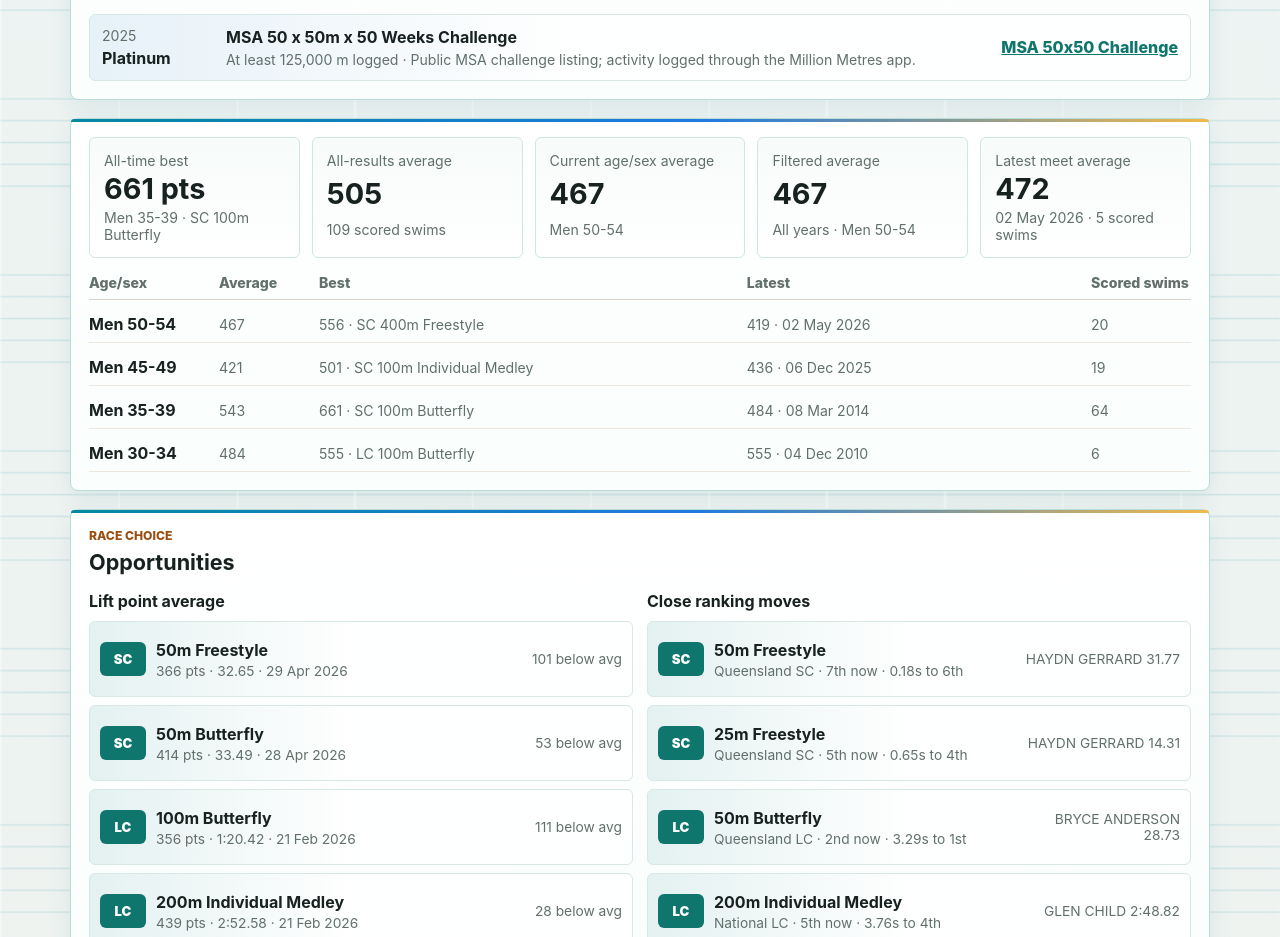
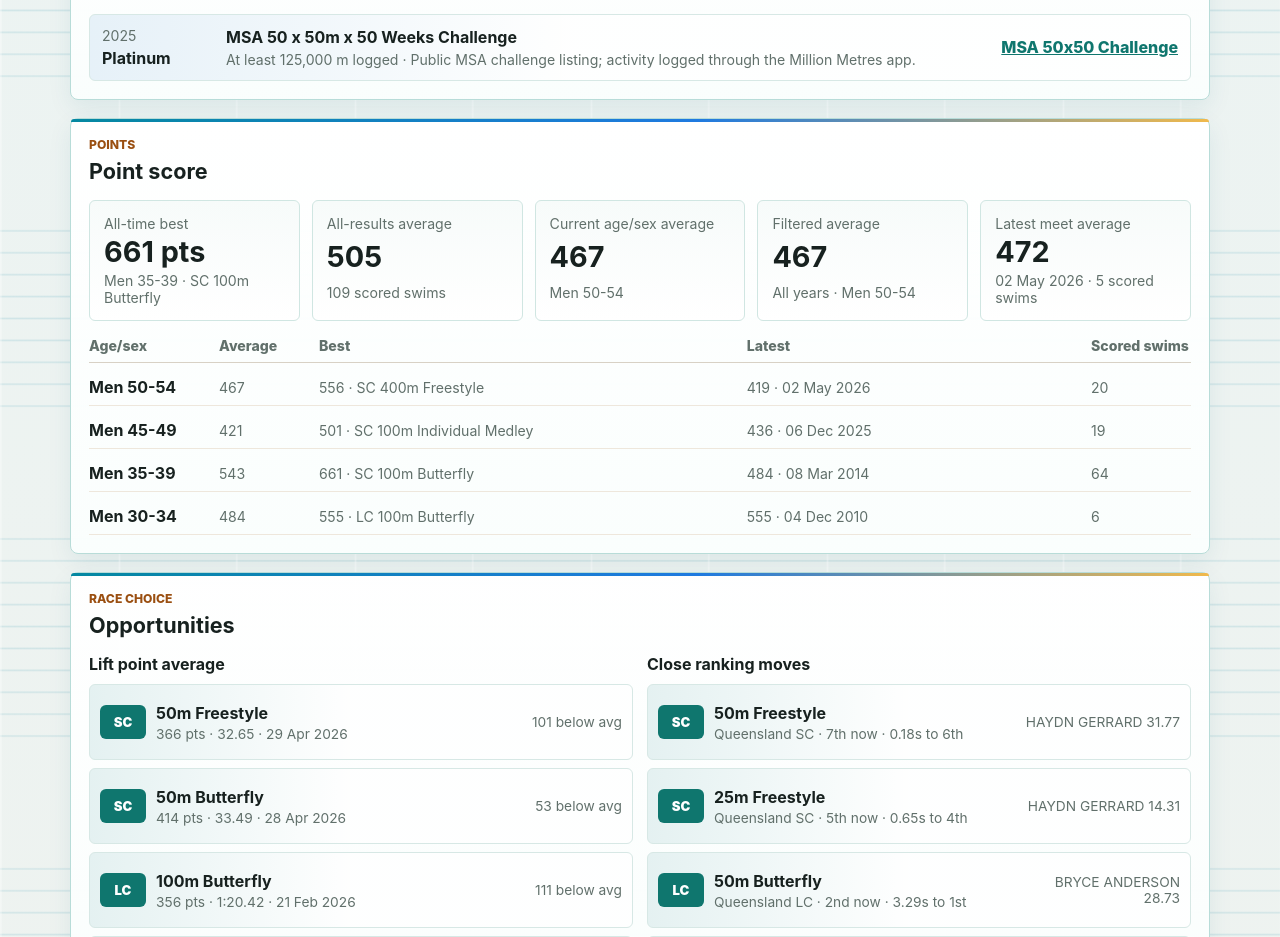
Before and after one commit to PaulNichols/masters-swimming-rankings, a React (Vite) app: page / in a window 1280 px wide. Shown: the part 2960-3897 px from the top of the page. Built offline with nearby package versions, Linux system fonts and the light colour scheme.

Commit message:
Add point score section heading

```diff
--- a/src/App.tsx
+++ b/src/App.tsx
@@ -610,6 +610,12 @@ export function App() {
           )}
 
           <section className="panel">
+            <div className="section-heading">
+              <div>
+                <p className="eyebrow">Points</p>
+                <h2>Point score</h2>
+              </div>
+            </div>
             <div className="point-grid">
               <article>
                 <span>All-time best</span>
```
